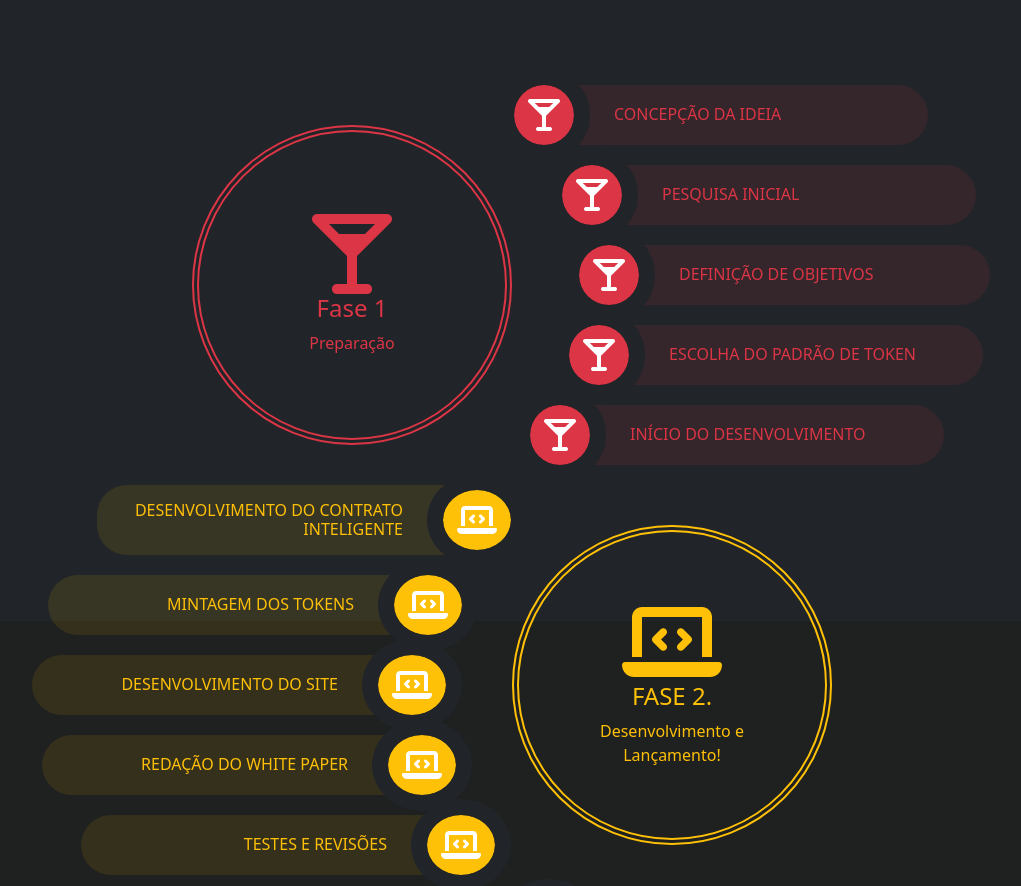
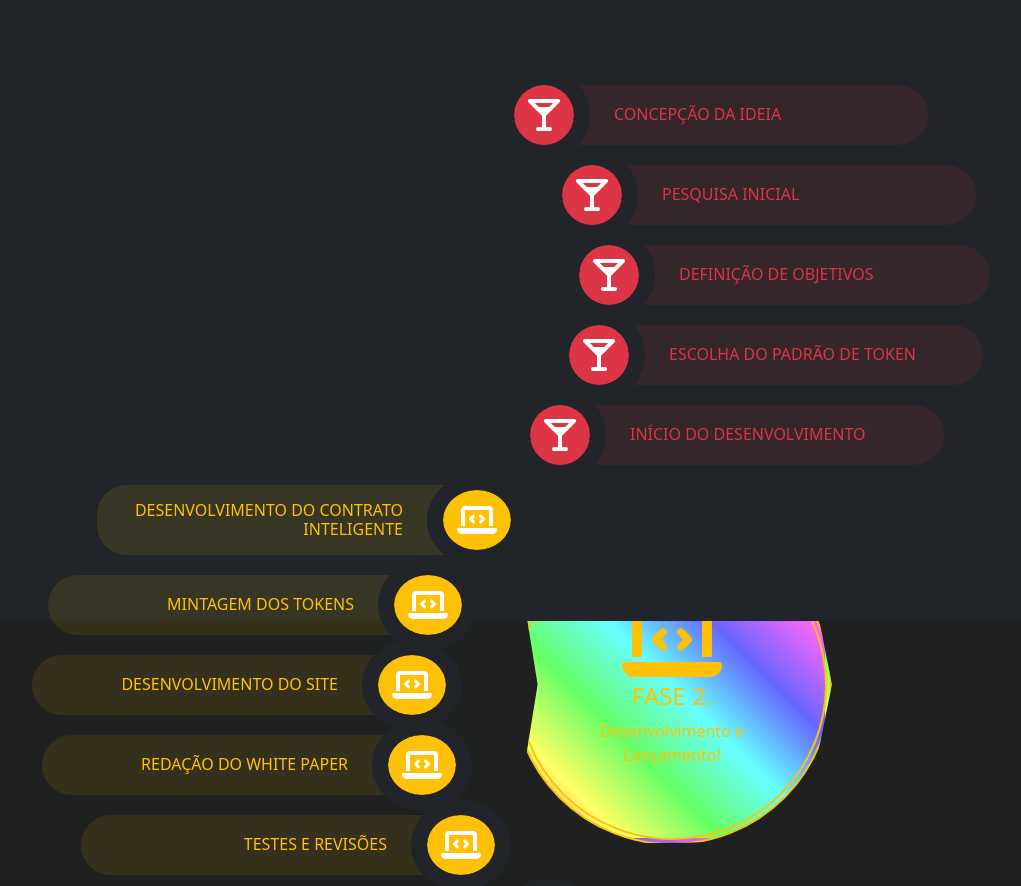
Before and after one commit to drinkdrips/drinkdrips.github.io, a plain HTML site: page index.html in a window 1280 px wide. Shown: the part 2421-3307 px from the top of the page, without its empty margins (128-1149 px from the left). Drawn offline with nearby package versions, Linux system fonts and the light colour scheme; a script that the page names is missing; a web font is replaced by a local one.

Commit message:
Update styles.css

```diff
--- a/styles.css
+++ b/styles.css
@@ -347,7 +347,25 @@ nav a:hover {
    position: absolute;
    left: 50%;
    margin: 40px 0;
-   background-color: var(--bgColor);
+         background: //fallback
+        linear-gradient(45deg,
+            hsl(0, 100%, 70%),
+            hsl(30, 100%, 70%),
+            hsl(60, 100%, 70%),
+            hsl(90, 100%, 70%),
+            hsl(120, 100%, 70%),
+            hsl(150, 100%, 70%),
+            hsl(180, 100%, 70%),
+            hsl(210, 100%, 70%),
+            hsl(240, 100%, 70%),
+            hsl(270, 100%, 70%),
+            hsl(300, 100%, 70%),
+            hsl(330, 100%, 70%),
+            hsl(360, 100%, 70%)
+          );
+      background: linear-gradient(in hsl longer hue 45deg, #f66 0 0);
+      z-index: -1;
+      clip-path: polygon(90% 0, 100% 50%, 90% 99%, 0% 100%, 8% 50%, 0% 0%);
 }
 #infographic section:nth-child(odd) .roadmapCircle {
    transform: translateX(-100%);
```
